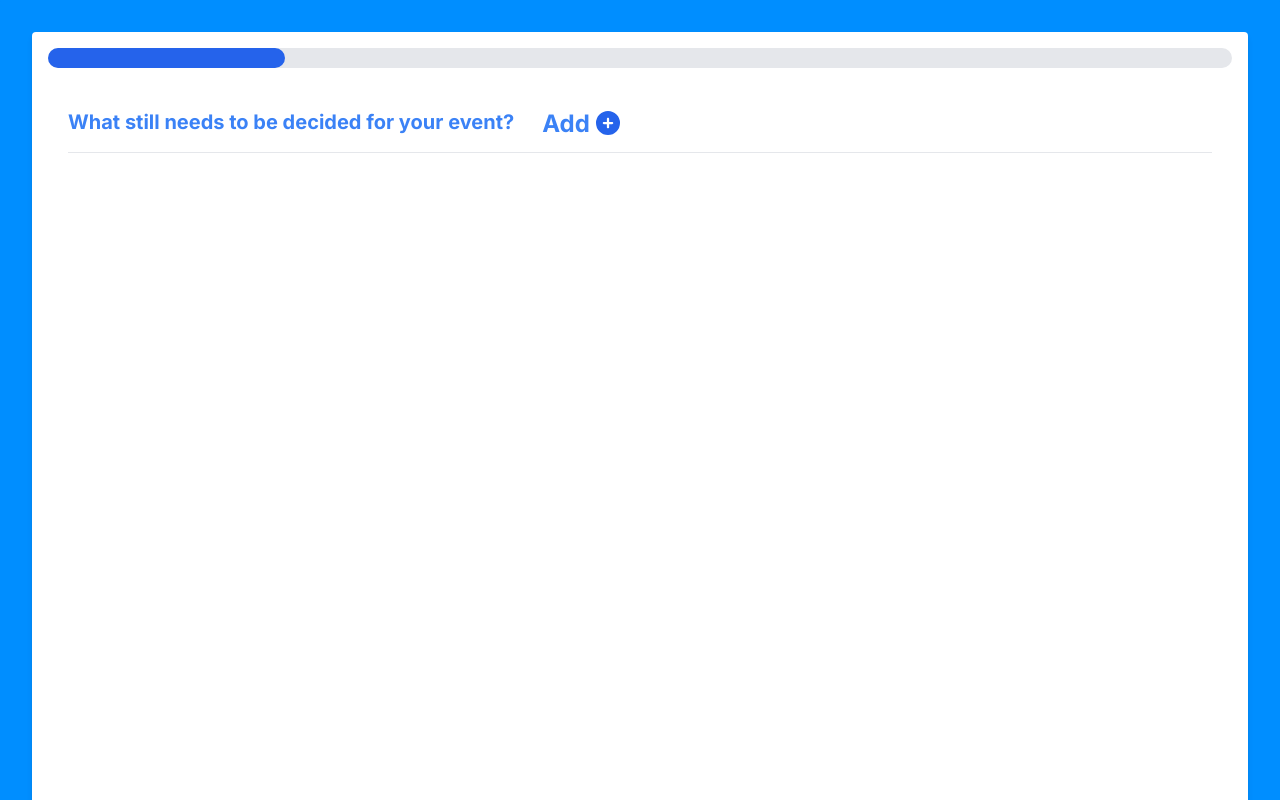
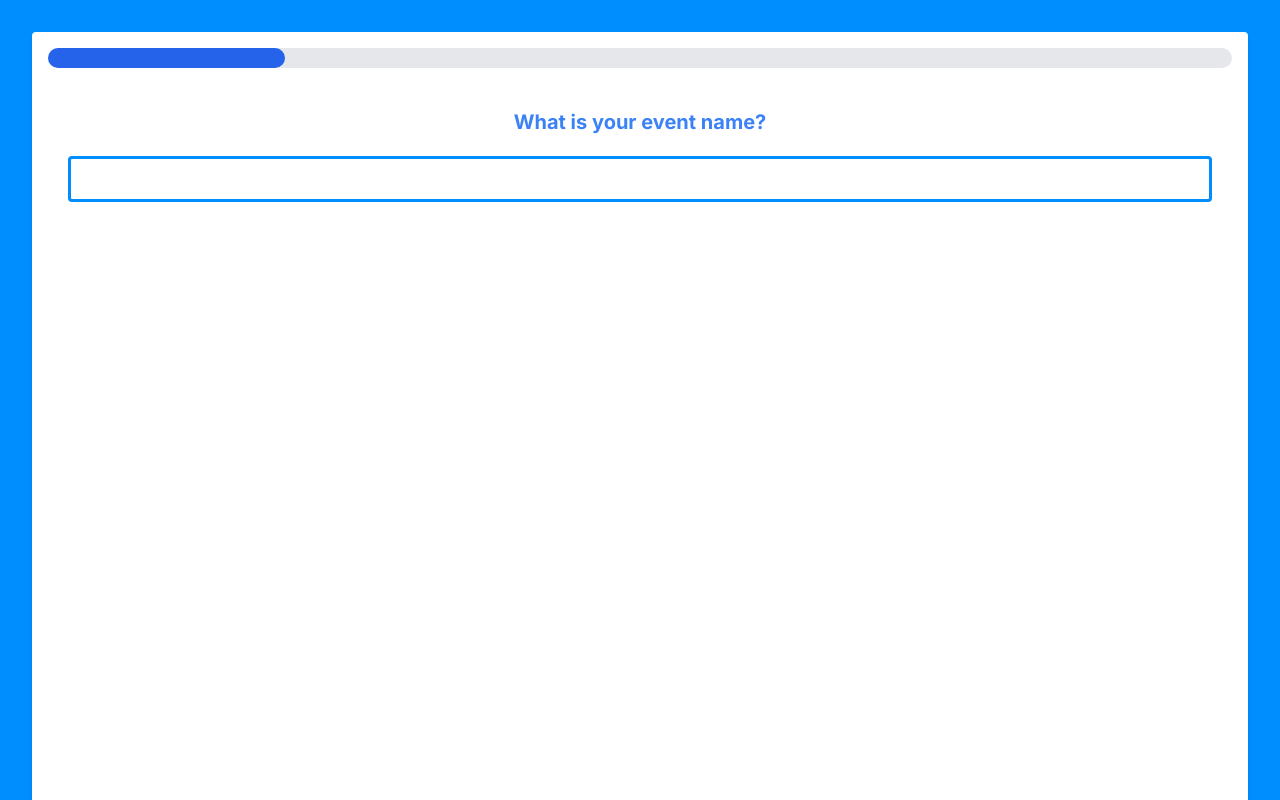
Before and after one commit to shirinmjr/organize-app, a Next.js app: page /EventPage/New in a window 1280 px wide. Built offline with nearby package versions, Linux system fonts and the light colour scheme.

Commit message:
finsihed add questions functin first draft

```diff
--- a/app/(components)/(createEventForm)/StepA.EventName.jsx
+++ b/app/(components)/(createEventForm)/StepA.EventName.jsx
@@ -1,12 +1,13 @@
-const EventName = ({ callBack }) => {
+const EventName = ({ callBack, eventName = "" }) => {
     return (
         <div className="q-title flex flex-col items-center  h-screen mx-5 m-10">
             <h3 className="mb-4">What is your event name?</h3>
             <input
+                className="text-field w-full  py-2  text-border-3 rounded text-blue-600" required
                 type="text"
                 id="eventName"
                 name="eventName"
-                className="text-field w-full  py-2  text-border-3 rounded text-blue-600" required
+                value={eventName}
                 onChange={callBack}
             />
         </div>
--- a/app/(components)/(createEventForm)/StepB.NeedToDecide.jsx
+++ b/app/(components)/(createEventForm)/StepB.NeedToDecide.jsx
@@ -4,11 +4,14 @@ import { faCirclePlus, faX } from '@fortawesome/free-solid-svg-icons';
 import { FontAwesomeIcon } from '@fortawesome/react-fontawesome';
 import generateUniqueId from '@/app/util/generateUniqueId';
 
-const NeedToDecide = ({ callBack }) => {
-    const [questions, setQuestions] = useState([]);
+const NeedToDecide = ({ callBack, questionsData = [] }) => {
+    const [questions, setQuestions] = useState(questionsData);
+    ///if (questionsData) setQuestions(questionsData);
 
     useEffect(() => {
         console.log("questions in useEffect", questions);
+        console.log("this is question data", questionsData);
+        callBack(questions);
     }, [questions]);
 
     const createQuestion = () => {
@@ -67,7 +70,6 @@ const NeedToDecide = ({ callBack }) => {
         setQuestions([...questions]);
     };
     const handleRemoveOption = (event, questionId, optionIndex) => {
-        console.log("handling remove option");
         questions.forEach((question, index) => {
             if (question.id === questionId) questions[index].options.splice(optionIndex, 1);
         });
@@ -88,15 +90,16 @@ const NeedToDecide = ({ callBack }) => {
                 </h2>
             </div>
 
-            {questions.map((question) => {
+            {questions && questions.map((question) => {
                 return (
                     <div key={question.id} >
                         <div className='flex text-xl w-full text-blue-600'>
                             <input
                                 className="text-field w-full  py-3  mb-4 text-border-3 rounded text-blue-600" required
                                 type="text"
-                                id={question.id}
+                                id="question"
                                 name="question"
+                                value={question.question}
                                 onChange={(event) => handleTextFieldChange(event, question.id)}
                             />
                         </div>
@@ -106,6 +109,7 @@ const NeedToDecide = ({ callBack }) => {
                                 className="mt-1 block py-2 px-3 border border-gray-300 bg-white rounded-md shadow-sm focus:outline-none focus:ring focus:ring-gray-200 focus:border-gray-500"
                                 id="type"
                                 name="type"
+                                value={question.type}
                                 onChange={(event) => handleSelectChange(event, question.id)}
                             >
                                 <option value="">Select</option>
@@ -115,24 +119,24 @@ const NeedToDecide = ({ callBack }) => {
                                 <option value="explain">Explain it</option>
                             </select>
                         </div>
-                        {question.type != "explain" && <div className='flex'>
+                        {question && question.type != "explain" && <div className='flex'>
                             <h2>
                                 Add&nbsp;Options <FontAwesomeIcon icon={faCirclePlus}
                                     className='text-blue-600 hover:cursor-pointer hover:text-blue-00 '
                                     onClick={(event) => createOption(question.id)}
                                 />
-
                             </h2>
                         </div>
                         }
 
-
-                        {question.options && question.type != "explain" && question.options.map((option, index) => {
+                        {question && question.options && question.type != "explain" &&
+                            question.options.map((option, index) => {
                                 return (<div key={index} className='flex'>
                                     <input type='text'
                                         className="field-option rounded-md shadow-sm focus:outline-none focus:ring focus:ring-gray-200 focus:border-gray-500"
-                                    id={option}
-                                    name={option}
+                                        id="option"
+                                        name="option"
+                                        value={option}
                                         onChange={(event) => handleAddOption(event, question.id, index)} />
 
                                     <FontAwesomeIcon icon={faX}
@@ -142,24 +146,10 @@ const NeedToDecide = ({ callBack }) => {
 
                                 </div>);
                             })}
-
-
-
+                        <hr />
                     </div>
-
                 );
-
-
             })}
-
-
-
-            {/* <button type='submit' className='text-black border-x-white'>Save</button> */}
-
-
-
-
-            <hr />
         </div>
     );
 };
--- a/app/EventPage/New/page.jsx
+++ b/app/EventPage/New/page.jsx
@@ -28,35 +28,38 @@ const Page = () => {
 
     const totalSteps = 5;//total steps - on the form change if steps changed
     const [step, setStep] = useState(1);
-    const [formData, setFormData] = useState(initialFormData);
+    const [formData, setFormData] = useState("");
 
     const handleNextStep = () => setStep(step + 1);
     const handleBackStep = () => setStep(step - 1);
-    const handleChangeInput = (event) => {
-        const fieldName = event.target.name;
-        let fieldValue;
-        fieldValue = event.target.value;
 
+    const handleEventName = (event) => {
         setFormData({
             ...formData,
-            [fieldName]: fieldValue,
+            [event.target.name]: event.target.value,
         });
-
-        // if (fieldName === "agreeTo terms") {
-        //     fieldValue = event.target.checked;
-        // } else {
-        // }
     };
 
-    const handleSubmitFormData = () => {
-        //you can also add gree to terms here
-        console.log("Form submitted successfully and data is: ", formData);
+    const handleNeedToDecide = (questions) => {
+        setFormData({
+            ...formData,
+            ["questions"]: questions,
+        });
     };
+    // if (fieldName === "agreeTo terms") {
+    //     fieldValue = event.target.checked;
+    // } else {
+    // }
+
+    // const handleSubmitFormData = () => {
+    //     //you can also add gree to terms here
+    //     console.log("Form submitted successfully and data is: ", formData);
+    // };
 
     useEffect(() => {
-        console.log("Step: ", step);
+        // console.log("Step: ", step);
         console.log("Form data: ", formData);
-    }, [step, formData]);
+    }, [formData]);
 
 
     return (
@@ -65,8 +68,8 @@ const Page = () => {
 
                 <form className="overflow-y-auto">
                     <ProgressBar step={step} totalSteps={totalSteps} />
-                    {/* {step === 1 ? <EventName callBack={handleChangeInput} /> : null} */}
-                    {step === 1 ? <NeedToDecide callBack={handleChangeInput} /> : null}
+                    {step === 1 ? <EventName callBack={handleEventName} eventName={formData.eventName} /> : null}
+                    {step === 2 ? <NeedToDecide callBack={(questions) => handleNeedToDecide(questions)} questionsData={formData.questions} /> : null}
                     {step === 3 ? <WhoToInvite /> : null}
                     {step === 4 ? <GetUserInfo /> : null} {/* final step*/}
                     <div className="flex flex-row ">
```
Lines whose indentation alone changed are shown as unchanged.
